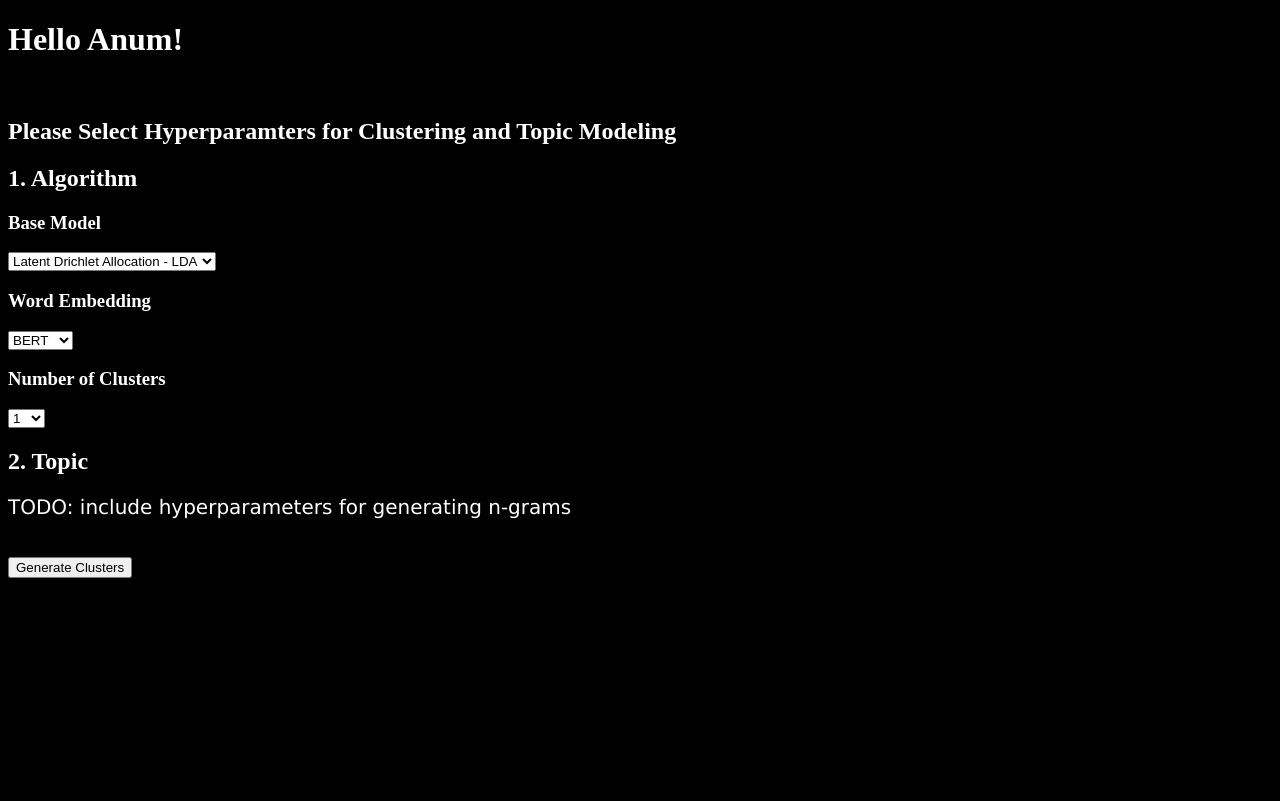
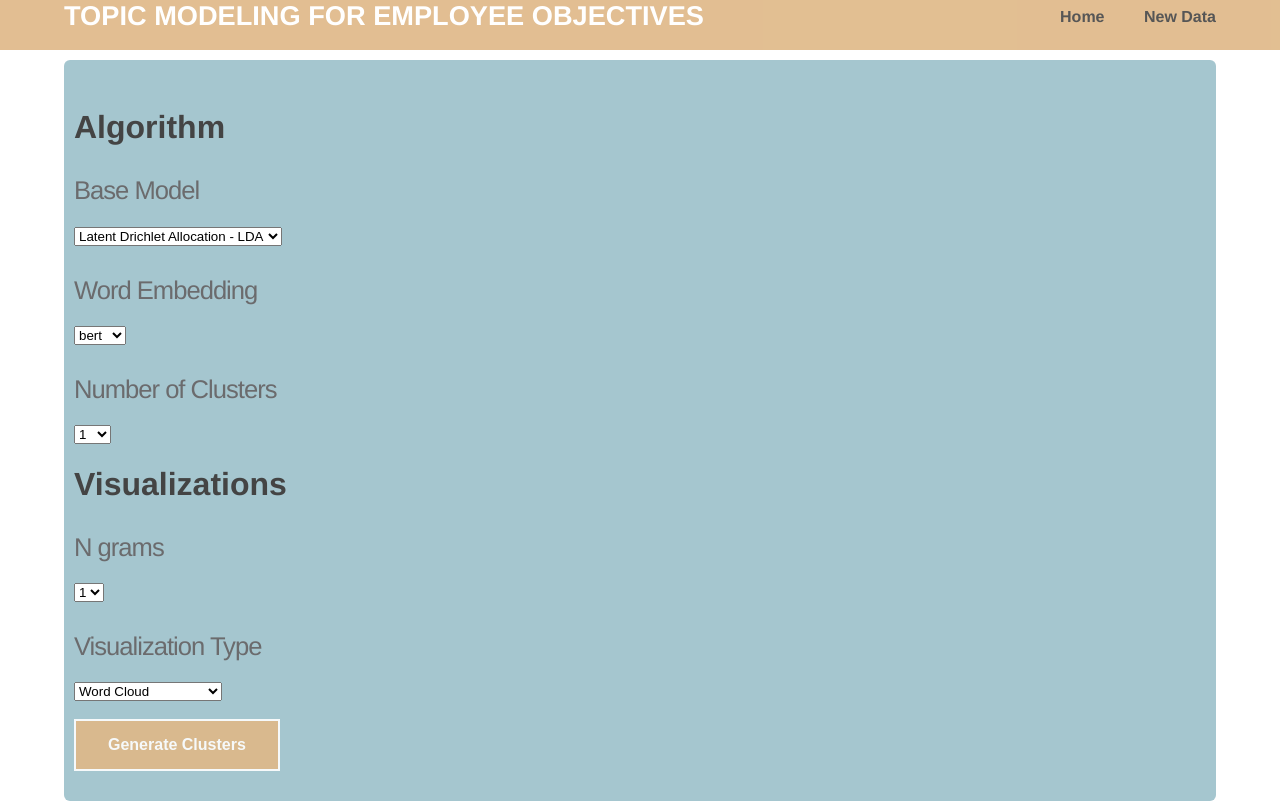
Before and after one commit to agemagician/topic-modeling-job, a Flask app: page / in a window 1280 px wide. Before the commit the page ends 578 px from the top, so only its background shows below. Run offline with Flask 2, Linux system fonts and the light colour scheme.

Commit message:
Updated flask. option to precompute embeddings and also added new visualizations on flask

```diff
--- a/flaskApp/routes.py
+++ b/flaskApp/routes.py
@@ -1,41 +1,90 @@
-from flask import render_template, request
+from flask import render_template, flash, request, redirect, url_for
 from flaskApp import app
 import pandas as pd
-from models.topic_model import Topic_Model
-from utilities.visualizations import *
+
 import os
 import shutil
 
+#imports from my own classes
+from utilities.document_preprocessing import preprocess_documents
+
+from models.topic_model import Topic_Model
+
+from models.embeddings_model import get_embeddings
 
 @app.route('/', methods=['GET'])
-@app.route('/index')
-def index():
-    user = {'username': 'Anum'}
-    embeddings = ['BERT', 'XLNET', 'None']
-    base_models = ['Latent Drichlet Allocation - LDA']
-    num_clusters = [1,2,3,4,5,6,7,8,9,10]
+@app.route('/home')
+def home():
 
-    return render_template('index.html', user=user, embeddings=embeddings, base_models = base_models, num_clusters=num_clusters)
+    return render_template('home.html', user=user, embeddings=embeddings, base_models = base_models,
+                           num_clusters=num_clusters, n_grams = n_grams, visualizations=visualizations)
 
+@app.route('/upload', methods=['GET', 'POST'])
+def upload():
+    return render_template('upload.html')
+
+@app.route('/precompute', methods=['GET', 'POST'])
+def precompute():
+    if request.method == 'POST':
+        success = False
+        #uploading the file
+        try:
+            upload = request.files.get("file")
+            print("file name: {}".format(upload.filename))
+            filename = upload.filename
+            destination = temp_data_folder + filename
+            upload.save(destination)
+            print("Uploaded to ", destination)
+
+            #reading and preprocessing the data
+            ids, sentences, token_lists = preprocess_documents(destination, verbose=False, dr = temp_data_folder)
+            #generating embeddings and saving it
+            for embed in embeddings:
+                print (embed)
+                if embed == 'none':
+                    continue
+                sentence_embedding = get_embeddings(model_name=embed, sentences=sentences,
+                                                    batch_size=100, dr = temp_data_folder)
+
+            success = True
+
+        except:
+            return render_template('precompute.html', filename="Failed to precompute data")
+
+    #delete the previous data
+    if success:
+        if os.path.exists(data_folder):
+            os.remove(data_folder)
+        os.rename(temp_data_folder, data_folder)
+        os.remove(temp_data_folder)
+
+    return render_template('precompute.html', filename=filename)
 @app.route("/result" , methods=['GET', 'POST'])
 def result():
+
+    #define few global variables to be used throughout
+    global sentences, algorithm
+
+    #reading the configurations
     algorithm = dict()
 
-    algorithm['base'] = request.form.get('selected_base_model')
-    algorithm['k'] = request.form.get('selected_k')
+    algorithm['base'] = str(request.form.get('selected_base_model'))
+    algorithm['k'] = int(request.form.get('selected_k'))
+    algorithm['n_gram'] =int( request.form.get('selected_ngram'))
+    algorithm['visualization'] = str(request.form.get('selected_vis'))
 
     if request.form.get('selected_embedding') == 'None':
         algorithm['embedding'] = None
-        embedding_path = None
     else:
-        algorithm ['embedding'] = str(request.form.get('selected_embedding')).lower()
+        algorithm ['embedding'] = str(request.form.get('selected_embedding'))
         # computing path to the selected embedding
-        embedding_path = "output/precomputed/" + algorithm['embedding'] + "_embeddings.json"
+        embedding_path = data_folder + algorithm['embedding'] + "_embeddings.json"
 
     # reading the data
-    data = pd.read_pickle("output/precomputed/use_this_data.pkl")
+    data = pd.read_pickle(data_folder + processed_file)
     sentences = list(data['sentences'])
     token_lists = list(data['token_list'])
+    ids = list(data['id'])
 
     # Define the topic model object
     TopicModelObject = Topic_Model(k=algorithm['k'], verbose=False, embedding=algorithm['embedding'],
@@ -43,20 +92,18 @@ def result():
     # Fit the topic model
     TopicModelObject.fit(sentences, token_lists)
 
-    # generating and saving the word clouds for the defined clusters
-    if TopicModelObject.method == 'LDA':
-        # we use the word_distribution method for word cloud as we only have probability
-        # of that word belonging to the cluster from LDA
-        for k, cluster_word_distribution in TopicModelObject.get_top_words_lda(top=100).items():
-            get_wordcloud(TopicModelObject, word_distribution=cluster_word_distribution, topic=k)
+    if algorithm['visualization'] == 'Word Cloud':
+        # generating and saving the word clouds for the defined clusters
+        TopicModelObject.wordcloud(sentences,algorithm)
+    elif "Employee Cluster" in algorithm['visualization']:
+        # if visualization is Employee Clusters using plotly
+        TopicModelObject.vis_employee_clusters(sentences, ids, algorithm['visualization'])
     else:
-        # for LDA + Bert, we have no distribution so we pick the most occuring words from the
-        # sentences belonging to that cluster
-        for i in range(TopicModelObject.k):
-            get_wordcloud(TopicModelObject, token_lists, i)
+        # Network visuaization
+        TopicModelObject.vis_network()
 
     # get list of all word cloud images from the directory
-    wordcloud_images = os.listdir(TopicModelObject.dir)
+    images = os.listdir(TopicModelObject.dir)
 
     # moving them to the static folder to be accessed by Flask
     # getting source paths
@@ -66,10 +113,29 @@ def result():
     if not os.path.exists(destination):
         os.makedirs(destination)
     # move the files
-    for f in wordcloud_images:
+    for f in images:
         shutil.move(source + f, destination)
     #constructing path to the images inside the static folder
-    wordcloud_images = [TopicModelObject.dir + '/' + image for image in wordcloud_images]
-    print (wordcloud_images)
+    images = [{'id': i+1, 'path': TopicModelObject.dir + '/' + image}
+                        for i , image in enumerate(images)]
+    print (images)
 
-    return render_template('results.html', algorithm=algorithm, wordcloud_images = wordcloud_images)
+
+    return render_template('results.html', algorithm=algorithm, images = images)
+
+
+
+user = {'username': 'Anum'}
+embeddings = ['bert', 'xlnet', 'none']
+base_models = ['Latent Drichlet Allocation - LDA']
+n_grams = [1, 2, 3, 4]
+num_clusters = [1,2,3,4,5,6,7,8,9,10]
+visualizations = ["Word Cloud", " Networks", "Employee Cluster 2D", "Employee Cluster 3D"]
+
+#define the directory where data is stored temporarily
+temp_data_folder = "data/temp/"
+#define the permanent folder for the data
+data_folder = "data/flask/"
+processed_file = "use_this_data.pkl"
+if not os.path.exists(temp_data_folder):
+    os.makedirs(temp_data_folder)
--- a/flaskApp/static/css/main.css
+++ b/flaskApp/static/css/main.css
@@ -1,21 +1,104 @@
 body {
-  background-color: black;
-  color: white;
+  margin: 0;
+  padding: 0;
+  font-family: "Helvetica Neue", Helvetica, Arial, sans-serif;
+  color: #444;
+}
+/*
+ * Formatting the header area
+ */
+header {
+  background-color: #DFB887;
+  height: 50px;
+  width: 100%;
+  opacity: .9;
+  margin-bottom: 10px;
+}
+header h1.logo {
+  margin: 0;
+  font-size: 1.7em;
+  color: #fff;
+  text-transform: uppercase;
+  float: left;
+  top: 10px
+}
+header h1.logo:hover {
+  color: #fff;
+  text-decoration: none;
+}
+/*
+ * Centering the body content
+ */
+.container {
+  width: 90%;
+  margin: 0 auto;
+}
+div.home {
+  padding: 10px 10px 30px 10px;
+  background-color: #a5c6cf;
+  -webkit-border-radius: 6px;
+     -moz-border-radius: 6px;
+          border-radius: 6px;
+}
+
 }
 
 h1 {
-  color: white;
-}
-h2 {
-  color: white;
+  font-size: 1.5em;
+  margin-top: 40px;
+  /*text-align: center;*/
+  letter-spacing: -2px;
 }
 h3 {
-  color: white;
+  font-size: 1.3em;
+  font-weight: 100;
+  margin-top: 20px;
+  /*text-align: center;*/
+  letter-spacing: -1px;
+  color: #6b6b6d;
 }
-h4 {
-  color: white;
+
+h2 {
+  font-size: 1.6em;
+  font-weight: 50;
+  margin-top: 30px;
+  /*text-align: center;*/
+  letter-spacing: -1px;
+  color: #6b6b6d;
 }
-p {
-  font-family: verdana;
-  font-size: 20px;
+
+.indent{
+   margin: 0;
+   position: absolute;
+   left: 50%;
+   -ms-transform: translateX(-50%);
+   transform: translateX(-50%);
 }
+
+.button {
+  background-color: #DFB887;
+  border: 2px solid white;
+  color: #fff;
+  padding: 15px 32px;
+  text-align: center;
+  text-decoration: none;
+  display: inline-block;
+  font-weight: bold;
+  font-size: 16px;
+  opacity: .9;
+
+}
+.menu {
+  float: right;
+  margin-top: 8px;
+}
+.menu li {
+  display: inline;
+}
+.menu li + li {
+  margin-left: 35px;
+}
+.menu li a {
+  color: #444;
+  text-decoration: none;
+}
--- a/flaskApp/templates/index.html
+++ b/flaskApp/templates/home.html
@@ -3,49 +3,70 @@
 <head>
     <meta charset="UTF-8">
     <title> Topic Modeling Demo</title>
-    <link rel="stylesheet" href="static/css/main.css">
 
 </head>
 <body>
-<h1> Hello {{ user.username }}! </h1>
 
+{% extends "layout.html" %}
+{% block content %}
+<div class="home">
 <form class="form-inline" method="POST" action="{{ url_for('result') }}">
   <br class="form-group">
+
     <div class="input-group">
-        <span class="input-group-addon"> <h2>Please Select Hyperparamters for Clustering and Topic Modeling</h2></span>
 
-            <h2>1. Algorithm</h2>
-            <h3>Base Model </h3>
+        <span class="input-group-addon"> <h3></h3></span>
+
+
+        <h1>Algorithm</h1>
+            <h2>Base Model </h2>
             <select name="selected_base_model" class="selectpicker form-control">
               {% for base in base_models %}
               <option value="{{ base }}">{{ base }}</option>
               {% endfor %}
             </select>
 
-            <h3>Word Embedding </h3>
+            <h2>Word Embedding </h2>
             <select name="selected_embedding" class="selectpicker form-control">
               {% for embedding in embeddings %}
               <option value="{{ embedding }}">{{ embedding }}</option>
               {% endfor %}
             </select>
 
-            <h3>Number of Clusters </h3>
+            <h2>Number of Clusters </h2>
             <select name="selected_k" class="selectpicker form-control">
               {% for k in num_clusters %}
               <option value="{{ k }}">{{ k }}</option>
               {% endfor %}
             </select>
 
-            <h2>2. Topic </h2>
-            <p> TODO: include hyperparameters for generating n-grams</p>
+            <h1>Visualizations </h1>
+            <h2>N grams </h2>
+            <select name="selected_ngram" class="selectpicker form-control">
+              {% for grams in n_grams %}
+              <option value="{{ grams }}">{{ grams }}</option>
+              {% endfor %}
+            </select>
+
+            <h2>Visualization Type </h2>
+            <select name="selected_vis" class="selectpicker form-control">
+              {% for vis in visualizations %}
+              <option value="{{ vis }}">{{ vis }}</option>
+              {% endfor %}
+            </select>
+
+            </div>
 
 
-    </div>
+
+
+
       <br>
-    <button type="submit" class="btn btn-default">Generate Clusters</button>
+    <button type="submit" class="button">Generate Clusters</button>
 
 </form>
 
-
+</div>
+{% endblock %}
 </body>
 </html>
--- /dev/null
+++ b/flaskApp/templates/layout.html
@@ -0,0 +1,23 @@
+<!DOCTYPE html>
+<html>
+  <head>
+    <title>Flask app</title>
+    <link rel="stylesheet" href="{{ url_for('static', filename='css/main.css') }}">
+  </head>
+  <body>
+    <header>
+      <div class="container">
+        <h1 class="logo">Topic Modeling for employee objectives</h1>
+        <strong><nav>
+          <ul class="menu">
+            <li><a href="{{ url_for('home') }}">Home</a></li>
+            <li><a href="{{ url_for('upload') }}">New Data</a></li>
+          </ul>
+        </nav></strong>
+      </div>
+    </header>
+    <div class="container">
+      {% block content %}
+      {% endblock %}
+    </div>
+  </body>
```
Also changed, not shown: flaskApp/templates/precompute.html (added, +20 -0 lines), flaskApp/templates/results.html (+11 -3 lines), flaskApp/templates/upload.html (added, +32 -0 lines), models/embeddings_model.py (+8 -2 lines), models/topic_model.py (+137 -2 lines), utilities/document_preprocessing.py (+4 -3 lines), utilities/visualizations.py (+67 -0 lines), 1 other file.
